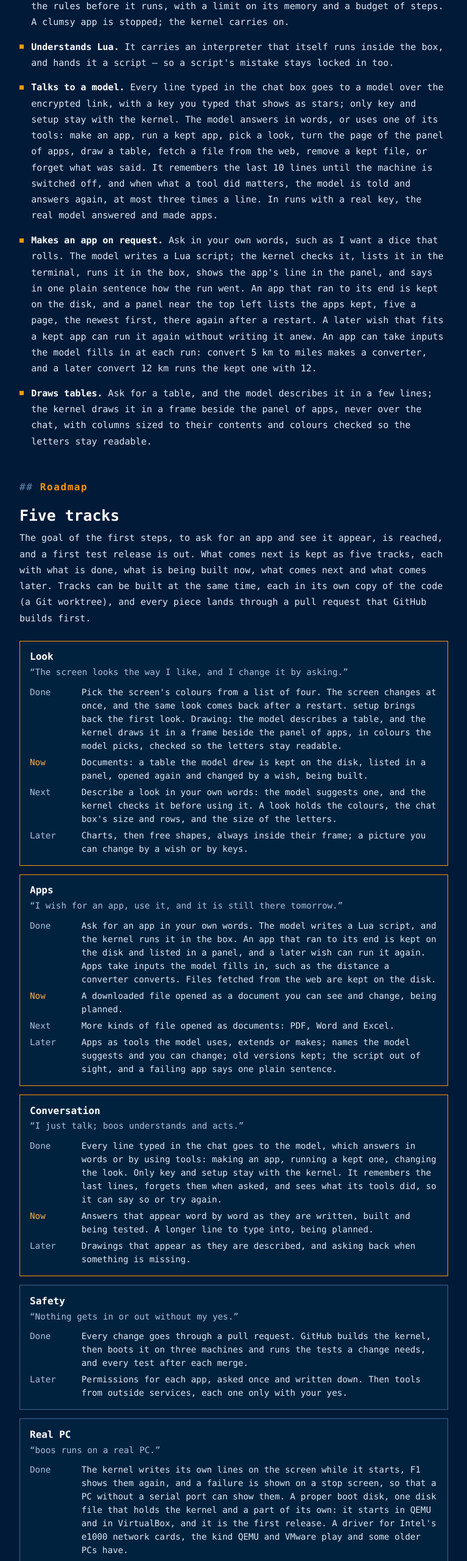
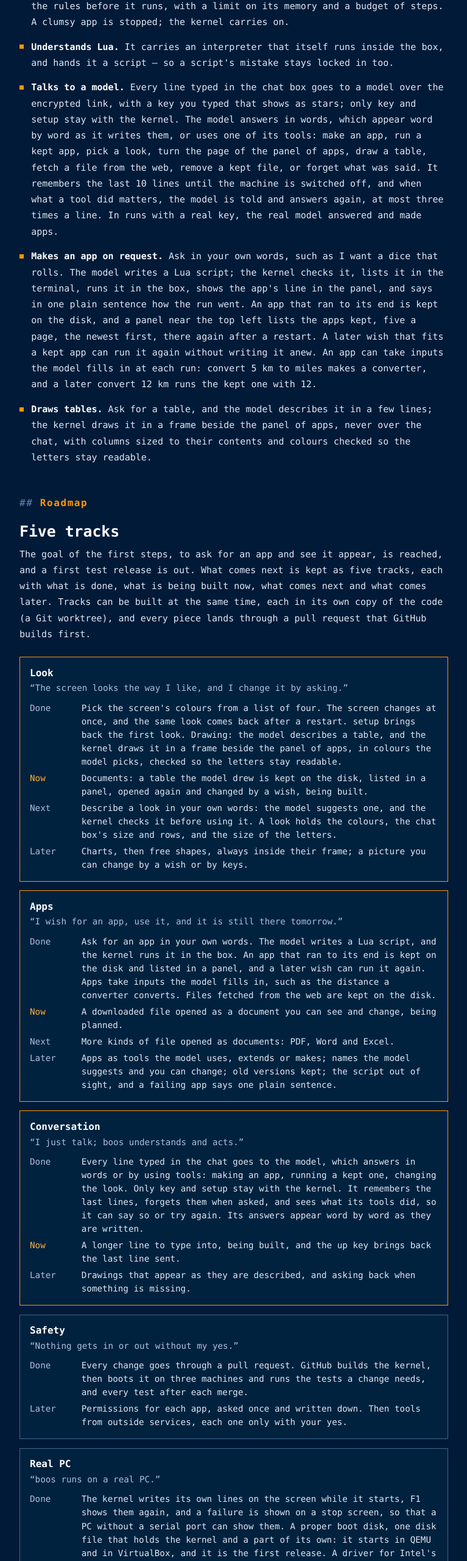
Before and after one commit to borisandreipavel-a11y/boosai.tech, a plain HTML site: page index.html in a window 1280 px wide. Shown: the part 2580-5140 px from the top of the page at 61% size, without its empty margins (256-1023 px from the left). Drawn offline with Linux system fonts and the light colour scheme.

Commit message:
Show answers that appear as they are written, and the tracks as they stand
Co-Authored-By: Claude Opus 5.5 <noreply@anthropic.com>

```diff
--- a/index.html
+++ b/index.html
@@ -166,7 +166,7 @@ footer{margin-top:3.2rem;border-top:1px solid #14406f;padding-top:1.5rem;color:#
 <li><strong>Starts from one disk.</strong> One disk file holds a start part with the kernel, the way a PC starts, and a part of its own for the notebook. It starts in QEMU and in VirtualBox.</li>
 <li><strong>Locks apps in.</strong> An app is a WebAssembly program in a box: checked against the rules before it runs, with a limit on its memory and a budget of steps. A clumsy app is stopped; the kernel carries on.</li>
 <li><strong>Understands Lua.</strong> It carries an interpreter that itself runs inside the box, and hands it a script — so a script's mistake stays locked in too.</li>
-<li><strong>Talks to a model.</strong> Every line typed in the chat box goes to a model over the encrypted link, with a key you typed that shows as stars; only <code>key</code> and <code>setup</code> stay with the kernel. The model answers in words, or uses one of its tools: make an app, run a kept app, pick a look, turn the page of the panel of apps, draw a table, fetch a file from the web, remove a kept file, or forget what was said. It remembers the last 10 lines until the machine is switched off, and when what a tool did matters, the model is told and answers again, at most three times a line. In runs with a real key, the real model answered and made apps.</li>
+<li><strong>Talks to a model.</strong> Every line typed in the chat box goes to a model over the encrypted link, with a key you typed that shows as stars; only <code>key</code> and <code>setup</code> stay with the kernel. The model answers in words, which appear word by word as it writes them, or uses one of its tools: make an app, run a kept app, pick a look, turn the page of the panel of apps, draw a table, fetch a file from the web, remove a kept file, or forget what was said. It remembers the last 10 lines until the machine is switched off, and when what a tool did matters, the model is told and answers again, at most three times a line. In runs with a real key, the real model answered and made apps.</li>
 <li><strong>Makes an app on request.</strong> Ask in your own words, such as <code>I want a dice that rolls</code>. The model writes a Lua script; the kernel checks it, lists it in the terminal, runs it in the box, shows the app's line in the panel, and says in one plain sentence how the run went. An app that ran to its end is kept on the disk, and a panel near the top left lists the apps kept, five a page, the newest first, there again after a restart. A later wish that fits a kept app can run it again without writing it anew. An app can take inputs the model fills in at each run: <code>convert 5 km to miles</code> makes a converter, and a later <code>convert 12 km</code> runs the kept one with 12.</li>
 <li><strong>Draws tables.</strong> Ask for a table, and the model describes it in a few lines; the kernel draws it in a frame beside the panel of apps, never over the chat, with columns sized to their contents and colours checked so the letters stay readable.</li>
 </ul>
@@ -201,8 +201,8 @@ footer{margin-top:3.2rem;border-top:1px solid #14406f;padding-top:1.5rem;color:#
     <h4>Conversation</h4>
     <p class="story">“I just talk; boos understands and acts.”</p>
     <dl>
-      <dt>Done</dt><dd>Every line typed in the chat goes to the model, which answers in words or by using tools: making an app, running a kept one, changing the look. Only <code>key</code> and <code>setup</code> stay with the kernel. It remembers the last lines, forgets them when asked, and sees what its tools did, so it can say so or try again.</dd>
-      <dt class="now">Now</dt><dd>Answers that appear word by word as they are written, built and being tested. A longer line to type into, being planned.</dd>
+      <dt>Done</dt><dd>Every line typed in the chat goes to the model, which answers in words or by using tools: making an app, running a kept one, changing the look. Only <code>key</code> and <code>setup</code> stay with the kernel. It remembers the last lines, forgets them when asked, and sees what its tools did, so it can say so or try again. Its answers appear word by word as they are written.</dd>
+      <dt class="now">Now</dt><dd>A longer line to type into, being built, and the up key brings back the last line sent.</dd>
       <dt>Later</dt><dd>Drawings that appear as they are described, and asking back when something is missing.</dd>
     </dl>
   </article>
@@ -223,7 +223,7 @@ footer{margin-top:3.2rem;border-top:1px solid #14406f;padding-top:1.5rem;color:#
     </dl>
   </article>
 </div>
-<p class="track-note">Where tracks wait on each other: documents join after word-by-word answers, and a downloaded file opened as a document builds after documents, because they change the same files. A look described in words and apps as tools need Conversation's tools. Tools from outside services come only after permissions.</p>
+<p class="track-note">Where tracks wait on each other: a downloaded file opened as a document builds after documents, because they change the same files. A look described in words and apps as tools need Conversation's tools. Tools from outside services come only after permissions.</p>
 <details class="roadmap-history">
   <summary><span class="open-label">Show how it got here</span><span class="close-label">Hide how it got here</span></summary>
   <ol class="history-steps" role="list">
```
